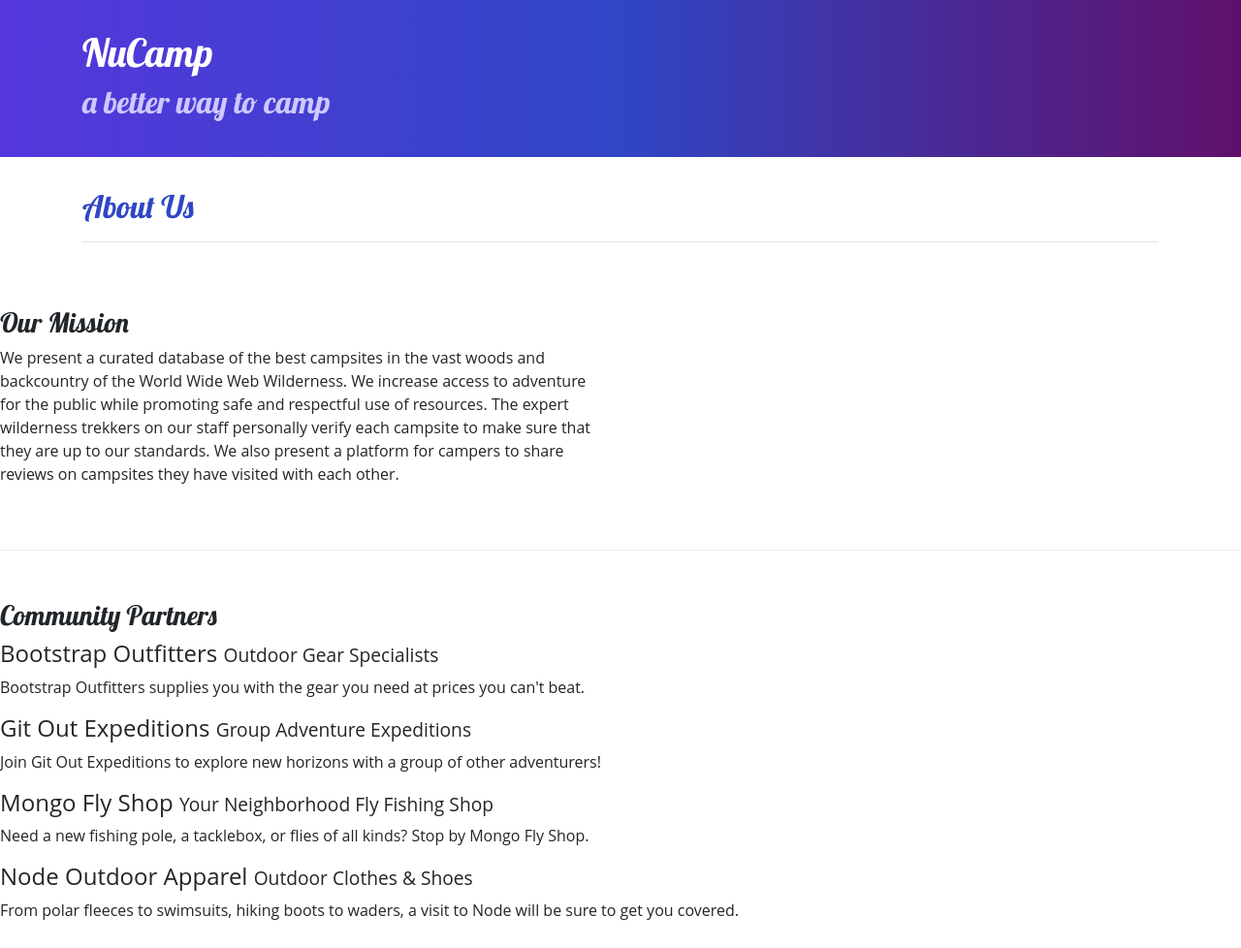
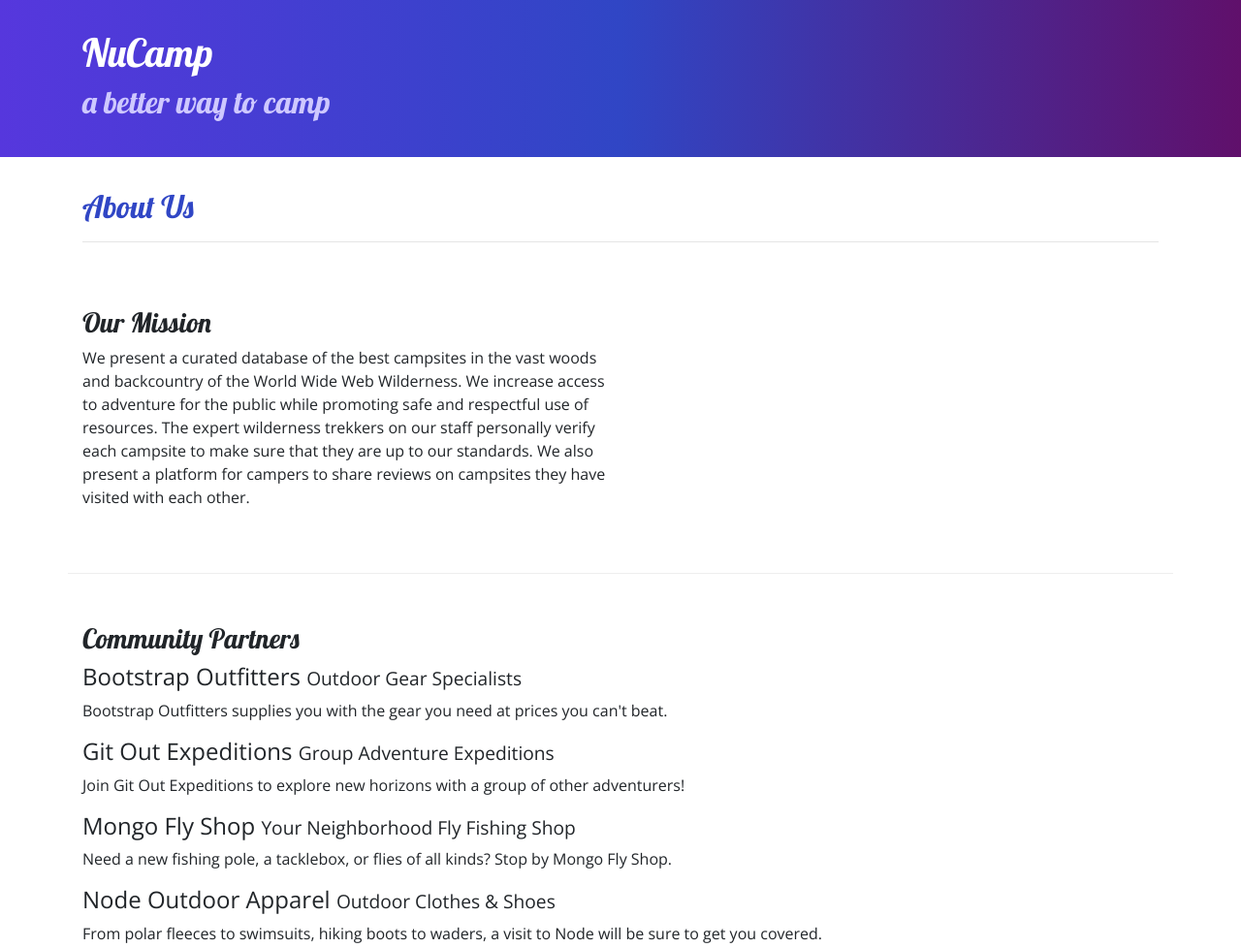
Before and after one commit to Aislinncodes/Nucampsite, a website: page aboutus.html in a window 1280 px wide. Shown: the top 978 px of the page at 97% size. Drawn offline with nearby package versions, Linux system fonts and the light colour scheme.

Commit message:
about us

```diff
--- a/aboutus.html
+++ b/aboutus.html
@@ -7,8 +7,8 @@
 
     <link rel="stylesheet" href="node_modules/bootstrap/dist/css/bootstrap.min.css" />
 
-<link href="https://fonts.googleapis.com/css2?family=Lobster&display=swap" rel="stylesheet">
-<link rel="stylesheet" href="/style.css">
+    <link rel="stylesheet" href="https://fonts.googleapis.com/css?family=Lobster|Open+Sans" />
+    <link rel="stylesheet" href="/style.css" />
     <title>NuCamp: A Better Way To Camp</title>
 </head>
 
@@ -32,7 +32,6 @@
                <hr />
             </div>
         </div>
-    </div>
 
         <div class="row row-content">
             <div class="col col-sm-6">
@@ -45,13 +44,13 @@
             <div class="col">
                 <h3>Community Partners</h3>
                 <h4>Bootstrap Outfitters <small>Outdoor Gear Specialists</small></h4>
-                <p>Bootstrap Outfitters supplies you with the gear you need at prices you can't beat.</p>
+                <p class="d-none d-sm-block">Bootstrap Outfitters supplies you with the gear you need at prices you can't beat.</p>
                 <h4>Git Out Expeditions <small>Group Adventure Expeditions</small></h4>
-                <p>Join Git Out Expeditions to explore new horizons with a group of other adventurers!</p>
+                <p class="d-none d-sm-block">Join Git Out Expeditions to explore new horizons with a group of other adventurers!</p>
                 <h4>Mongo Fly Shop <small>Your Neighborhood Fly Fishing Shop</small></h4>
-                <p>Need a new fishing pole, a tacklebox, or flies of all kinds? Stop by Mongo Fly Shop.</p>
+                <p class="d-none d-sm-block">Need a new fishing pole, a tacklebox, or flies of all kinds? Stop by Mongo Fly Shop.</p>
                 <h4>Node Outdoor Apparel <small>Outdoor Clothes & Shoes</small></h4>
-                <p>From polar fleeces to swimsuits, hiking boots to waders, a visit to Node will be sure to get you covered.</p>
+                <p class="d-none d-sm-block">From polar fleeces to swimsuits, hiking boots to waders, a visit to Node will be sure to get you covered.</p>
             </div>
         </div>
     </div>
--- a/style.css
+++ b/style.css
@@ -26,7 +26,7 @@
 }
 
 .row-content {
-    padding: 50px 0;
+    padding: 50px 0px;
     border-bottom: 1px ridge;
     min-height: 200px;
 }
```
Also changed, not shown: index.html (+5 -3 lines).
